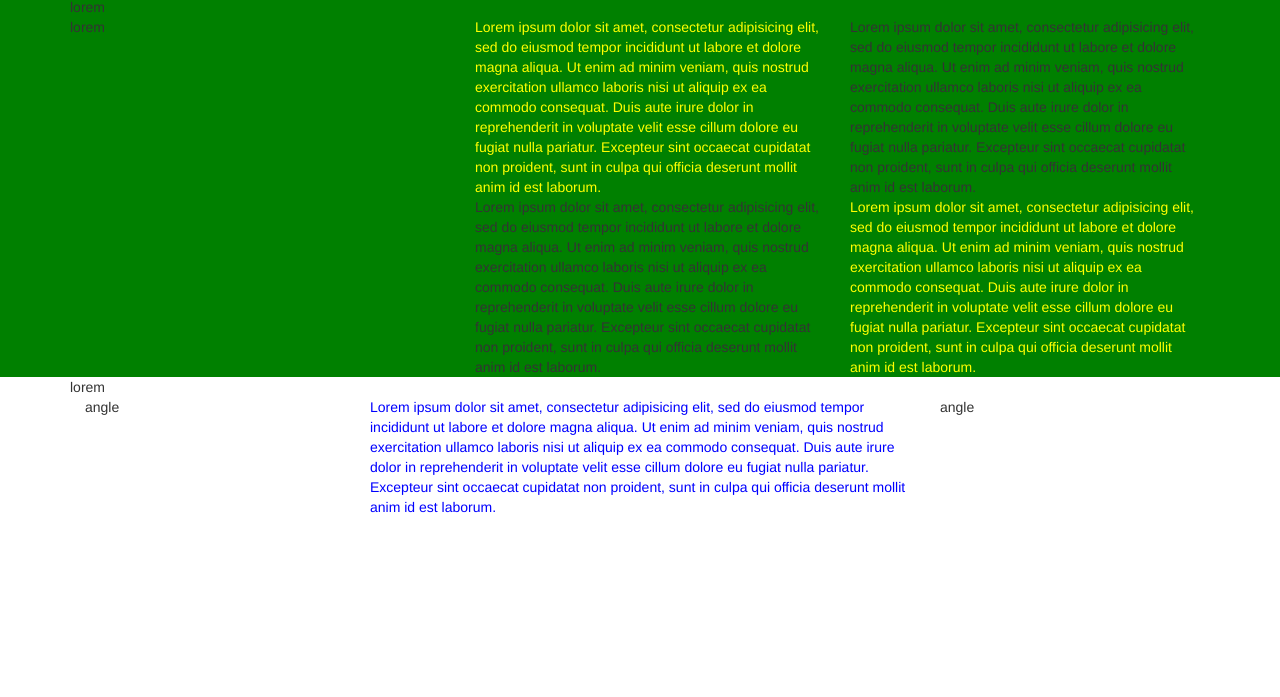
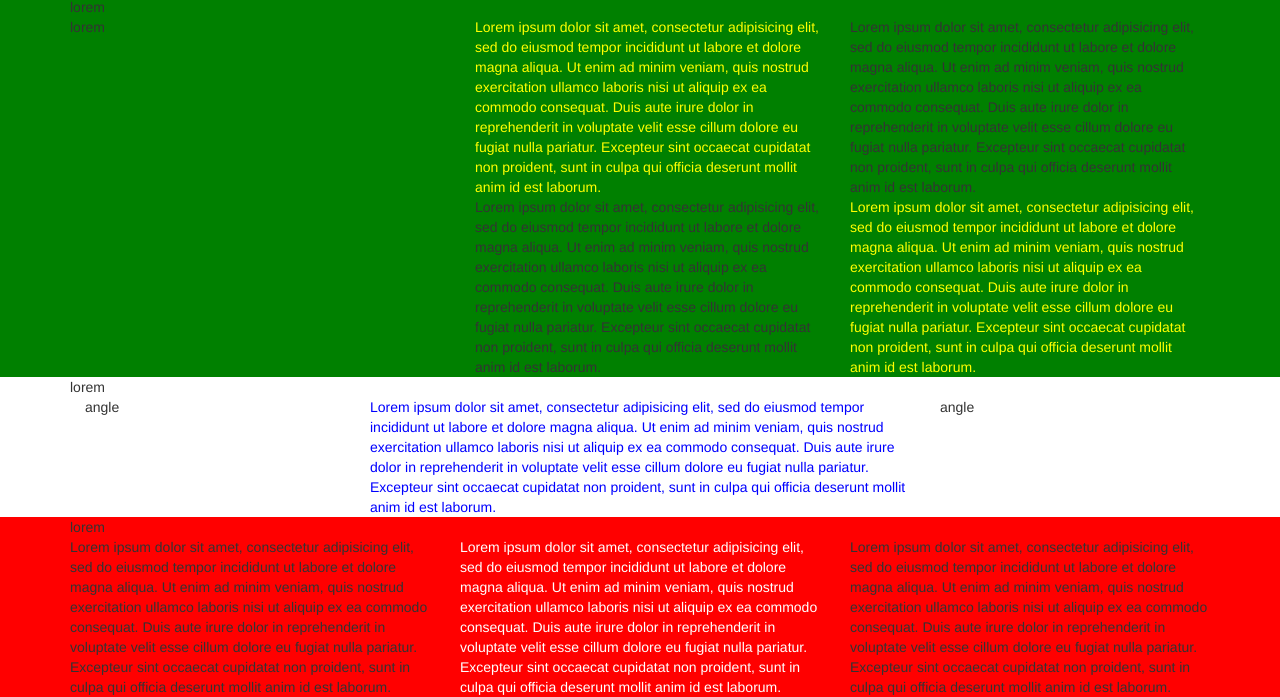
Before and after one commit to FreekAlberti/html-css-digitalocean, a plain HTML site: page index.html in a window 1280 px wide. Shown: the part 223-920 px from the top of the page. Before the commit the page ends 800 px from the top, so only its background shows below. Drawn offline with nearby package versions, Linux system fonts and the light colour scheme.

Commit message:
Struttura quarta sezione main

```diff
--- a/css/style.css
+++ b/css/style.css
@@ -56,6 +56,19 @@ header {
 }
 /* /SECONDA SEZIONE */
 
+/* TERZA SEZIONE */
+
 .slider {
   color: blue;
 }
+
+/* /TERZA SEZIONE */
+
+/* QUARTA SEZIONE */
+.features {
+  background-color: red;
+}
+.feature-centrale {
+  color: #fff;
+}
+/* /QUARTA SEZIONE */
--- a/index.html
+++ b/index.html
@@ -127,8 +127,23 @@
       </section>
       <!-- /terza sezione main -->
       <!-- quarta sezione main -->
-      <section>
-
+      <section class="features">
+        <div class="container">
+          <div class="row">
+            <div class="col-xs-12 col-sm-12 col-md-12">
+              lorem
+            </div>
+            <div class="col-xs-12 col-sm-4 col-md-4">
+              Lorem ipsum dolor sit amet, consectetur adipisicing elit, sed do eiusmod tempor incididunt ut labore et dolore magna aliqua. Ut enim ad minim veniam, quis nostrud exercitation ullamco laboris nisi ut aliquip ex ea commodo consequat. Duis aute irure dolor in reprehenderit in voluptate velit esse cillum dolore eu fugiat nulla pariatur. Excepteur sint occaecat cupidatat non proident, sunt in culpa qui officia deserunt mollit anim id est laborum.
+            </div>
+            <div class="col-xs-12 col-sm-4 col-md-4 feature-centrale">
+              Lorem ipsum dolor sit amet, consectetur adipisicing elit, sed do eiusmod tempor incididunt ut labore et dolore magna aliqua. Ut enim ad minim veniam, quis nostrud exercitation ullamco laboris nisi ut aliquip ex ea commodo consequat. Duis aute irure dolor in reprehenderit in voluptate velit esse cillum dolore eu fugiat nulla pariatur. Excepteur sint occaecat cupidatat non proident, sunt in culpa qui officia deserunt mollit anim id est laborum.
+            </div>
+            <div class="col-xs-12 col-sm-4 col-md-4">
+              Lorem ipsum dolor sit amet, consectetur adipisicing elit, sed do eiusmod tempor incididunt ut labore et dolore magna aliqua. Ut enim ad minim veniam, quis nostrud exercitation ullamco laboris nisi ut aliquip ex ea commodo consequat. Duis aute irure dolor in reprehenderit in voluptate velit esse cillum dolore eu fugiat nulla pariatur. Excepteur sint occaecat cupidatat non proident, sunt in culpa qui officia deserunt mollit anim id est laborum.
+            </div>
+          </div>
+        </div>
       </section>
       <!-- /quarta sezione main -->
       <!-- quinta sezione main -->
```
